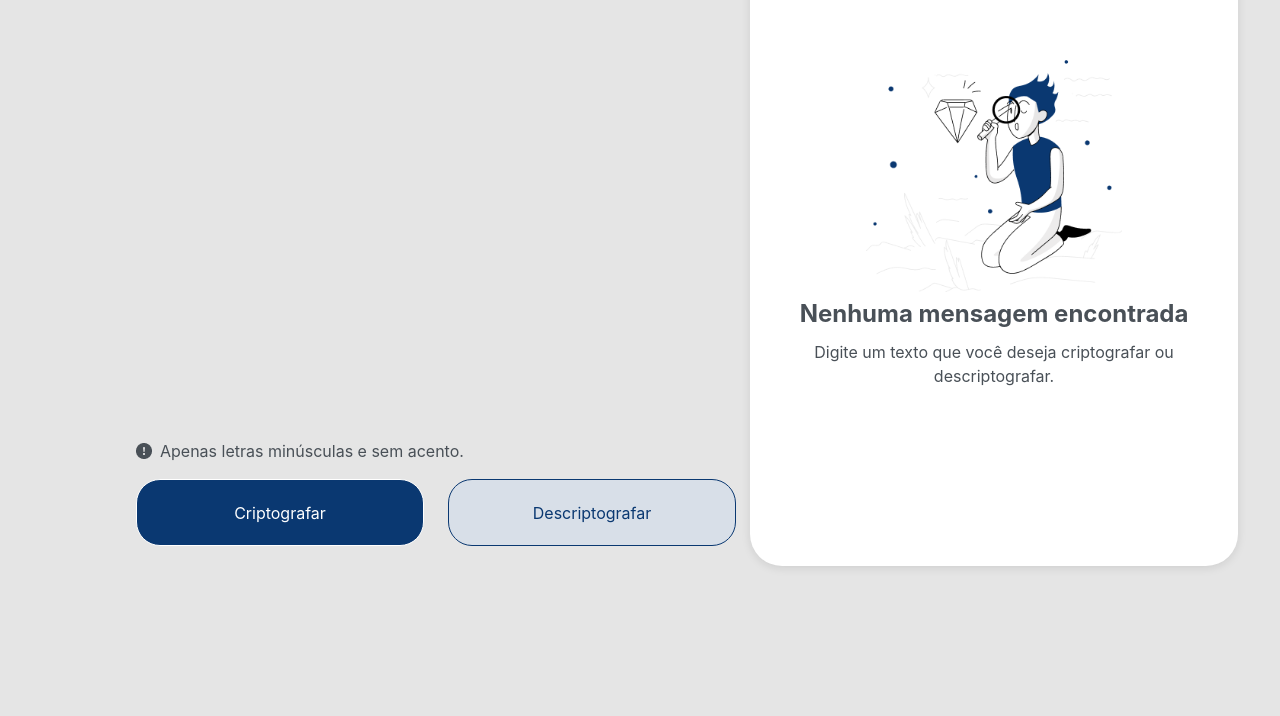
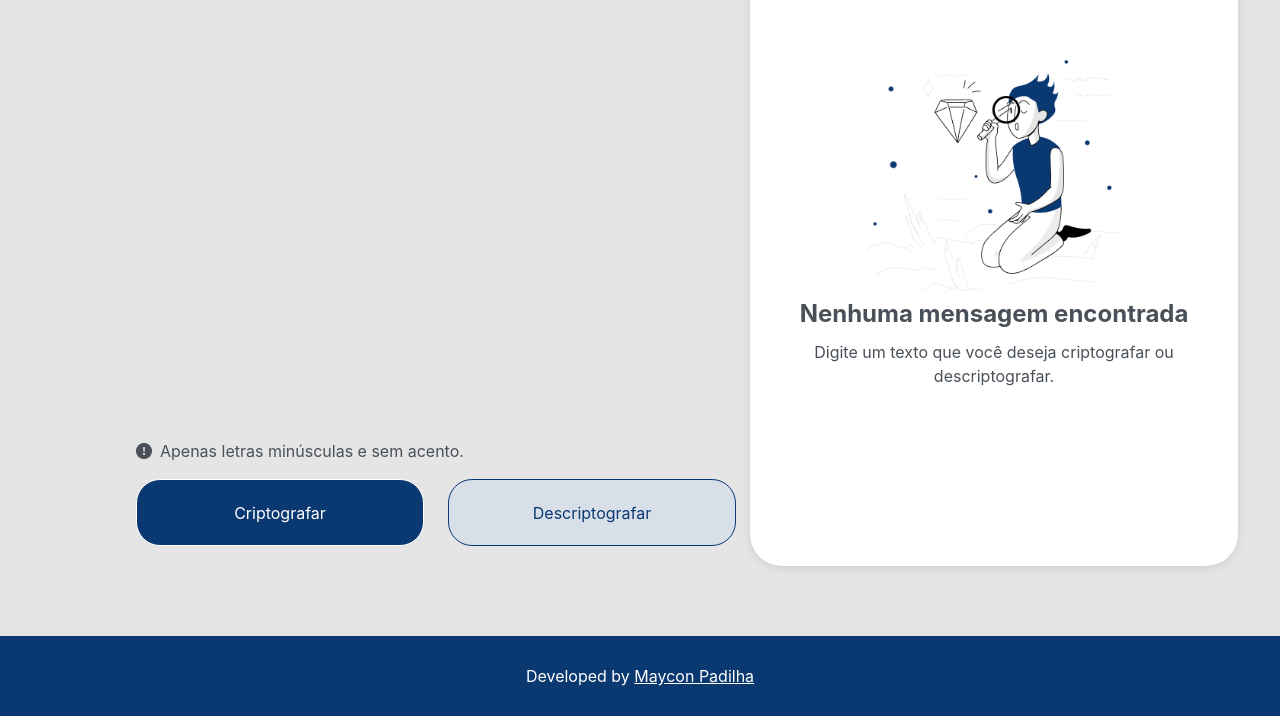
Before and after one commit to MayconPadilha/Alura-One-T7-Challenger, a plain HTML site: page index.html in a window 1280 px wide. Shown: the part 134-850 px from the top of the page. Before the commit the page ends 800 px from the top, so only its background shows below. Drawn offline with Linux system fonts and the light colour scheme.

Commit message:
adição do footer

```diff
--- a/assets/css/style.css
+++ b/assets/css/style.css
@@ -5,6 +5,9 @@
 }
 
 body {
+    display: flex;
+    flex-direction: column;
+    justify-content: space-between;
     margin: 0px;
     padding: 0px;
     background-color: #E5E5E5;
@@ -20,6 +23,8 @@ main {
     align-items: flex-start;
     justify-content: space-around;
     margin: 40px;
+    margin-bottom: 10px;
+    height: 90vh;
     gap: 10px;
 }
 
@@ -154,11 +159,26 @@ button {
     background-color: #FFFFFF;
 }
 
+footer{
+    display: flex;
+    justify-content: center;
+    height: 78px;
+    background-color: #0A3871;
+    align-items: center;
+    color: #FFFFFF;
+    height: 10vh;
+}
+
+footer a{
+    color: #FFFFFF;
+}
+
 @media (min-width: 768px) and (max-width: 991.98px) {
     main {
         display: flex;
         flex-direction: column;
         margin: 20px;
+        height: auto;
         gap: 55px;
     }
 
@@ -198,6 +218,7 @@ button {
         display: flex;
         flex-direction: column;
         margin: 20px;
+        height: auto;
         gap: 55px;
     }
 
--- a/index.html
+++ b/index.html
@@ -43,6 +43,10 @@
         </section>
     </main>
 
+    <footer>
+            <div class="credits">Developed by <a href="https://www.linkedin.com/in/maycon-padilha/" target="_blank">Maycon Padilha</a></div>
+    </footer>
+
     <script src="script.js"></script>
 </body>
 </html>
```
